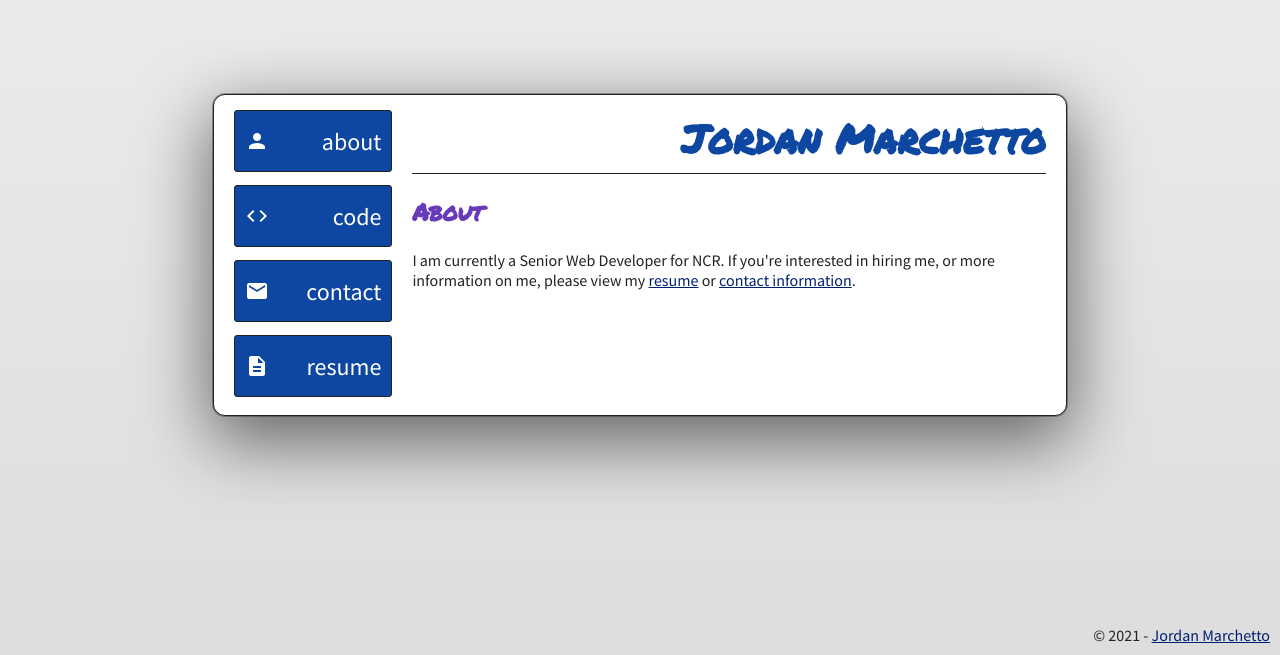
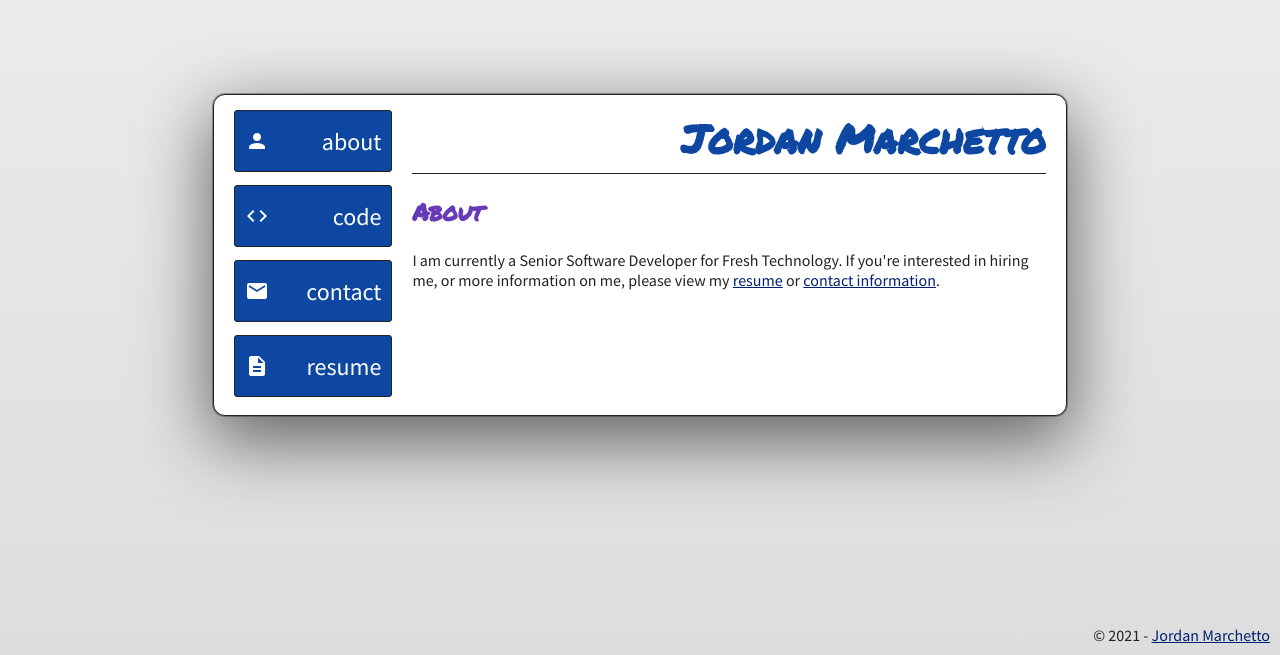
Before and after one commit to jordanmarchetto/personal-site, a Next.js app: page /about in a window 1280 px wide. Shown: the part 145-800 px from the top of the page. Built offline with nearby package versions, Linux system fonts and the light colour scheme.

Commit message:
update for fresh

```diff
--- a/pages/about.js
+++ b/pages/about.js
@@ -7,7 +7,7 @@ const About = () => {
     <div>
       <Heading pageTitle="About"/>
       <h2>About</h2>
-      <p>I am currently a Senior Web Developer for NCR.
+      <p>I am currently a Senior Software Developer for Fresh Technology.
         If you&apos;re interested in hiring me, or more information on me,
         please view my <Link href="/resume"><a>resume</a></Link> or <Link href="/contact"><a>contact information</a></Link>.
       </p>
--- a/pages/code.js
+++ b/pages/code.js
@@ -5,7 +5,7 @@ const Code = () => {
     <div>
       <Heading pageTitle="Code" />
       <h2>Code</h2>
-      <p>Most of the code I&apos;ve written professionally is not available for sharing.  Check out my <a href="https://github.com/jordanmarchetto">github</a> page for some example personal projects I&apos;ve put together.</p>
+      <p>The code I&apos;ve written professionally is not available for sharing.  Check out my <a href="https://github.com/jordanmarchetto">github</a> page for some example personal projects I&apos;ve put together.</p>
     </div>
   );
 }
--- a/pages/index.js
+++ b/pages/index.js
@@ -10,7 +10,7 @@ export default function Home() {
     <div className={styles.wrapper}>
       <h1 className={styles.title}>Jordan Marchetto</h1>
       <hr className={styles.divider} />
-      <p className={styles.details}><strong>Web Developer</strong> &middot; <a href="mailto:contact@jordanmarchetto.com">contact@jordanmarchetto.com</a> </p>
+      <p className={styles.details}><strong>Full Stack Developer</strong> &middot; <a href="mailto:contact@jordanmarchetto.com">contact@jordanmarchetto.com</a> </p>
     </div>
     </>
 
```
